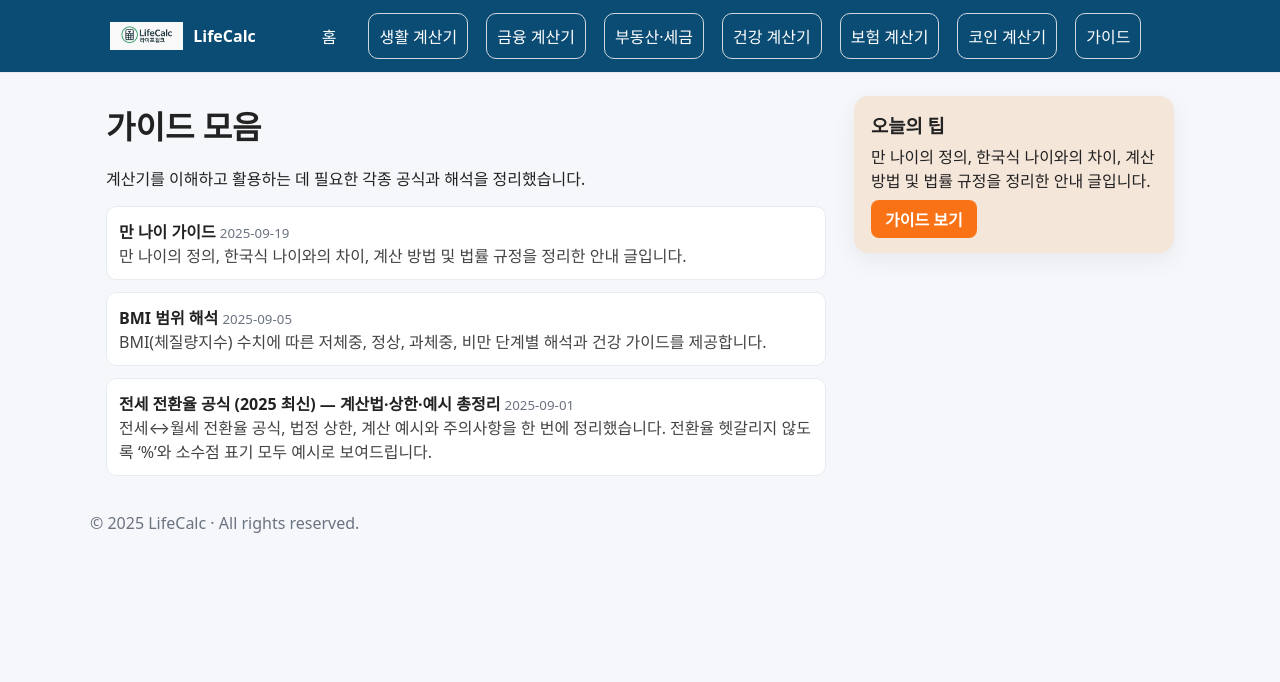
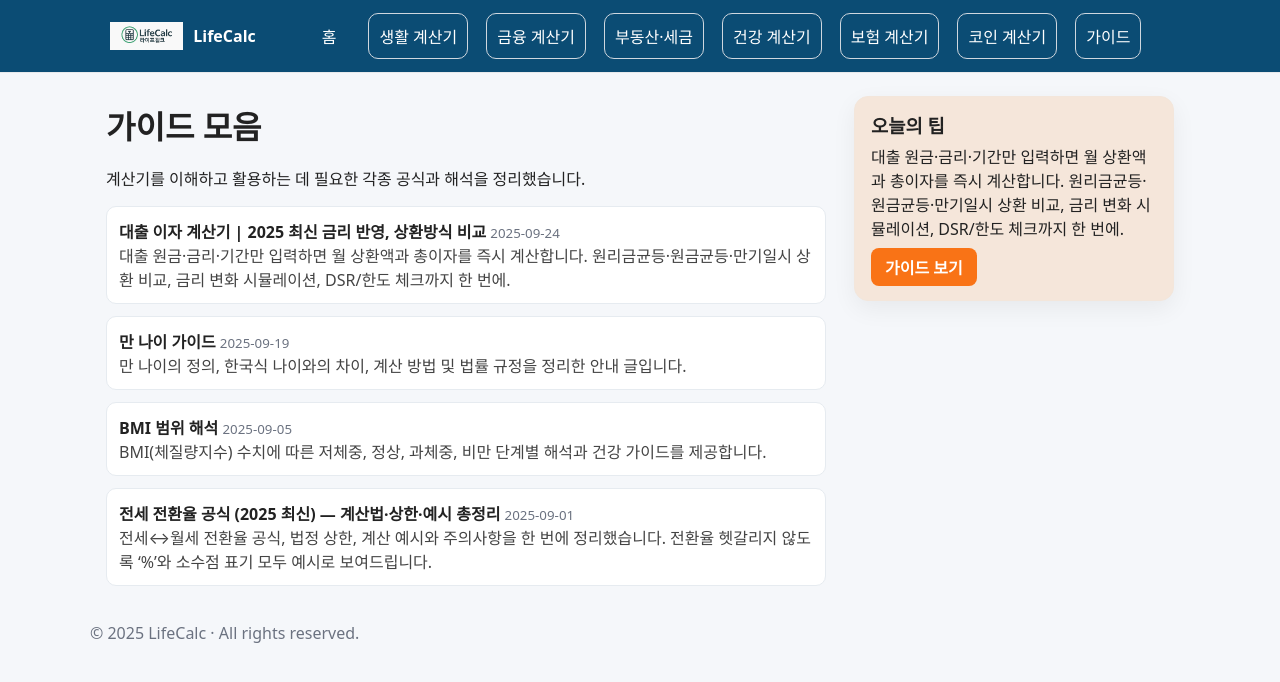
Before and after one commit to khai-lang/LifeCalc, a Jekyll site: the page built from guide/index.md, in a window 1280 px wide. Shown: the top 682 px of the page. Built offline with Jekyll 4.4.1, drawn with Linux system fonts in a browser that asks for light colours; some of the changed lines change nothing that is shown.

Commit message:
Update 2025-09-24-loan-interest.md

```diff
--- a/_posts/guide/2025-09-24-loan-interest.md
+++ b/_posts/guide/2025-09-24-loan-interest.md
@@ -1,131 +1,154 @@
 ---
 layout: post
-title: 대출 이자 계산기 | 2025 최신 금리 반영
-description: 대출 원금, 금리, 기간만 입력하면 월 상환액을 바로 계산할 수 있는 대출 이자 계산기입니다. 주택담보대출, 신용대출, 자동차할부 등 다양한 시뮬레이션 가능.
-permalink: /finance/loan-interest/
-section: finance
+title: 대출 이자 계산기 | 2025 최신 금리 반영, 상환방식 비교
+description: 대출 원금·금리·기간만 입력하면 월 상환액과 총이자를 즉시 계산합니다. 원리금균등·원금균등·만기일시 상환 비교, 금리 변화 시뮬레이션, DSR/한도 체크까지 한 번에.
+permalink: /guide/loan-interest/
+categories: [guide, finance]
+tags: [대출이자계산기, 원리금균등, 원금균등, 만기일시, 주택담보대출, 신용대출, 자동차할부]
 ---
 
 # 대출 이자 계산기 | 2025 최신 금리 반영
 
-대출을 앞두고 가장 궁금한 건 바로 **매달 갚아야 할 이자와 원금**입니다.
-이 페이지에서는 대출 원금, 금리, 기간만 입력하면 즉시 결과를 확인할 수 있는 **대출 이자 계산기**를 제공합니다.
+대출 전 가장 중요한 건 **매달 얼마를 갚아야 하는지**와 **총 이자**입니다.
+아래 가이드를 따라 **대출 이자 계산기**를 이용하면 몇 초 만에 정확한 금액을 확인할 수 있어요.
 
-👉 지금 바로 [대출 이자 계산기 실행하기](/finance/loan/)
+> 👉 바로 계산하기: **[대출 이자 계산기 실행](/finance/loan/)**
 
 ---
 
-## 📌 대출 이자 계산기 사용법
-1. **대출 금액**을 입력하세요. (예: 100,000,000 원)
-2. **연 이자율(%)**을 입력하세요. (예: 4%)
-3. **상환 기간(개월)**을 입력하고 ‘계산하기’를 클릭하세요.
+## 📌 사용법 (3단계)
+1. **대출 금액**(원)을 입력
+2. **연 이자율(%)**과 **상환 기간(개월)** 선택
+3. **상환 방식**(원리금균등/원금균등/만기일시) 선택 후 ‘계산’ 클릭
 
-➡️ 결과 화면에 월 상환액과 총 이자 금액이 표시됩니다.
+> 결과 화면에는 **월 상환액, 총 상환액(원금+이자), 총 이자**가 표시됩니다.
 
 ![대출 이자 계산기 화면 예시](../images/loan-calc-sample.png)
 
 ---
 
-## 📊 계산 예시
+## 📊 빠른 계산 예시
+- 대출 금액: **100,000,000원**
+- 연 이자율: **4%**
+- 상환 기간: **240개월(20년)**
+- 방식: **원리금균등**
 
-- 대출 금액: 100,000,000 원
-- 연 이자율: 4%
-- 상환 기간: 20년 (240개월)
+**월 상환액**: 약 **606,000원**
+**총 상환액**: 약 **145,440,000원** (원금 1억 + 이자 약 45,440,000원)
 
-**월 상환액**: 약 606,000원
-**총 상환액**: 약 145,440,000원
-
-👉 직접 확인해보려면 [대출 이자 계산기 실행](/finance/loan/)하세요.
+> 직접 수치 바꿔 보기 → **[계산기 열기](/finance/loan/)**
 
 ---
 
-## ✅ 대출 상환 방식 종류
+## 🔄 상환 방식 비교 요약
 
-대출 이자는 상환 방식에 따라 크게 달라집니다.
+| 구분 | 특징 | 장점 | 단점 | 적합한 경우 |
+|---|---|---|---|---|
+| 원리금균등 | 매달 동일 금액 납부 | 예측 쉬움, 가계 관리 용이 | 총이자 다소 큼 | **가장 일반적인 선택** |
+| 원금균등 | 원금 고정+이자 점감 | 총이자 절감 | 초반 월납부액 큼 | 초기 현금흐름 여유 있을 때 |
+| 만기일시 | 매달 이자만, 만기에 원금 | 초반 부담 낮음 | 만기 리스크, 총이자 큼 | 단기 자금·브릿지 용도 |
 
-- **원리금균등상환**: 매달 같은 금액 납부, 가장 일반적
-- **원금균등상환**: 초반 부담 크지만 전체 이자는 적음
-- **만기일시상환**: 만기 시 원금 일시 상환, 중도 위험 있음
-
-👉 상환방식별 차이는 [상환방식 비교 계산기](/finance/repayment-type/)에서 확인하세요.
+상세 비교는 👉 **[상환방식 비교 계산기](/finance/repayment-type/)**
 
 ---
 
-## 🔗 함께 보면 좋은 계산기
+## 📈 금리 변화 민감도(간단 시뮬)
+> 1억/240개월/원리금균등 기준
 
-- 👉 [DSR 계산기](/finance/dsr/) – 대출 한도 확인
-- 👉 [연봉 실수령액 계산기](/finance/salary/) – 내 소득 기준 대출 가능성 확인
-- 👉 [전세 ↔ 월세 전환 계산기](/realestate/rent-to-jeonse/) – 주거비 비교
-- 👉 [자동차 할부 계산기](/auto/loan/) – 차량 구매 시 할부 부담 확인
-- 👉 [세금 계산기 모음](/tax/) – 대출과 함께 고려해야 할 세금 체크
+| 금리(연%) | 월 상환액(원) | 총이자(원) |
+|---:|---:|---:|
+| 3% | ~ **554,000** | ~ 33,0백만 |
+| 4% | ~ **606,000** | ~ 45,4백만 |
+| 5% | ~ **660,000** | ~ 58,4백만 |
+
+금리 1%p 상승만으로도 **월 수만 원** 차이가 나므로, 갈아타기/만기 변경 시뮬을 권장합니다.
+→ **[금리 시뮬레이터](/finance/rate-sim/)**
 
 ---
 
-## ❓ 자주 묻는 질문 (FAQ)
-
-### 대출 이자 계산 방식은 어떻게 되나요?
-대출 계산기는 원리금균등상환 방식을 기본 적용합니다.
-원금균등, 만기일시 상환은 일부 금융기관에서 선택 가능합니다.
-
-### DSR과 대출이자는 어떤 관계가 있나요?
-DSR(총부채원리금상환비율)이 높으면 대출 한도가 줄어듭니다.
-👉 [DSR 계산기에서 직접 확인하기](/finance/dsr/)
-
-### 금리 인상 시 월 상환액은 어떻게 변하나요?
-금리가 1%p 오르면 월 상환액이 크게 늘어납니다.
-👉 [금리 시뮬레이터](/finance/rate-sim/)에서 미리 확인하세요.
+## ✅ 팁: 이자 줄이는 5가지 방법
+- **만기 연장/변경**으로 월 납부액 조정
+- 고금리 부채 **상환 또는 통합**
+- **원금 일부 상환**(중도수수료 확인)
+- **고정↔변동** 금리 전환 검토
+- 신용점수 관리(카드론·현금서비스 축소)
 
 ---
 
-## ✅ 마무리
+## 🔗 함께 보면 좋은 계산기/가이드
+- 대출 한도·규제 확인: **[DSR 계산기](/finance/dsr/)**
+- 내 월급 기준 상환여력: **[연봉 실수령액 계산기](/finance/salary/)**
+- 주거비 비교: **[전세↔월세 전환 계산기](/realestate/rent-to-jeonse/)**
+- 차량 구매 전 부담 체크: **[자동차 할부 계산기](/auto/loan/)**
+- 환율 영향: **[환율 계산기](/finance/fx/)**
+- 세금까지 한번에: **[세금 계산기 모음](/tax/)**
+- 🔁 **[온라인 계산기 메인으로 돌아가기](/)**
 
-대출을 진행하기 전에는 반드시 월 상환액과 총 이자를 확인해야 **불필요한 리스크**를 줄일 수 있습니다.
+---
 
-👉 지금 바로 [대출 이자 계산기 실행하기](/finance/loan/)
+## ❓ 자주 묻는 질문(FAQ)
+
+### 대출 이자 계산 공식은 무엇인가요?
+원리금균등은 **원금과 이자의 합이 매달 같도록** 계산하는 방식입니다.
+원금균등은 **원금 상환량이 고정**이고, 만기일시는 **만기에 원금을 일시 상환**합니다.
+
+### DSR과 어떤 관계가 있나요?
+DSR(총부채원리금상환비율)이 높으면 **대출 한도**가 줄어듭니다.
+→ **[DSR 계산기](/finance/dsr/)** 에서 즉시 확인하세요.
+
+### 중도상환 수수료는 어떻게 반영하나요?
+금융사마다 다르므로 실제 상환 전 **약정서의 수수료 규정**을 확인하세요.
+계산기는 이자를 단순 비교하는 용도로 활용하면 좋습니다.
+
+---
+
+## ✅ 정리 & 다음 액션
+대출 전 **월 상환액·총이자**를 꼭 체크하고, 금리/만기/상환방식을 비교하세요.
+바로 실전 계산하러 가기 → **[대출 이자 계산기](/finance/loan/)**
 
 ---
 
 <!-- FAQ Schema for SEO -->
 <script type="application/ld+json">
 {
-  "@context": "https://schema.org",
-  "@type": "FAQPage",
-  "mainEntity": [
+  "@context":"https://schema.org",
+  "@type":"FAQPage",
+  "mainEntity":[
     {
-      "@type": "Question",
-      "name": "대출 이자 계산 방식은 어떻게 되나요?",
-      "acceptedAnswer": {
-        "@type": "Answer",
-        "text": "대출 계산기는 원리금균등상환 방식을 기본 적용합니다. 원금균등, 만기일시 상환은 일부 금융기관에서 선택 가능합니다."
-      }
+      "@type":"Question",
+      "name":"대출 이자 계산 공식은 무엇인가요?",
+      "acceptedAnswer":{"@type":"Answer","text":"원리금균등은 매달 같은 금액을 납부하도록 계산하며, 원금균등은 원금을 일정하게 상환하고 이자는 점점 줄어듭니다. 만기일시는 만기에 원금을 일시 상환합니다."}
     },
     {
-      "@type": "Question",
-      "name": "DSR과 대출이자는 어떤 관계가 있나요?",
-      "acceptedAnswer": {
-        "@type": "Answer",
-        "text": "DSR(총부채원리금상환비율)이 높으면 대출 한도가 줄어듭니다."
-      }
+      "@type":"Question",
+      "name":"DSR과 어떤 관계가 있나요?",
+      "acceptedAnswer":{"@type":"Answer","text":"DSR(총부채원리금상환비율)이 높을수록 대출 한도가 줄어듭니다. 계산기로 본인의 DSR을 먼저 확인해 보세요."}
     },
     {
-      "@type": "Question",
-      "name": "금리 인상 시 월 상환액은 어떻게 변하나요?",
-      "acceptedAnswer": {
-        "@type": "Answer",
-        "text": "금리가 1%p 오르면 월 상환액이 크게 늘어납니다."
-      }
+      "@type":"Question",
+      "name":"중도상환 수수료는 어떻게 반영하나요?",
+      "acceptedAnswer":{"@type":"Answer","text":"금융기관마다 요율과 면제 기간이 달라 실제 상환 전 약정서를 확인해야 합니다. 본 계산기는 이자 비교·시뮬레이션 용도입니다."}
     }
   ]
 }
 </script>
 
+<!-- HowTo Schema: 사용법 노출용 -->
+<script type="application/ld+json">
+{
+  "@context":"https://schema.org",
+  "@type":"HowTo",
+  "name":"대출 이자 계산기 사용법",
+  "step":[
+    {"@type":"HowToStep","name":"대출 금액 입력","text":"대출 금액을 원화 기준으로 입력합니다."},
+    {"@type":"HowToStep","name":"금리와 기간 선택","text":"연 이자율(%)과 상환 기간(개월)을 입력합니다."},
+    {"@type":"HowToStep","name":"상환 방식 선택 후 계산","text":"원리금균등, 원금균등, 만기일시 중 하나를 선택하고 계산 버튼을 누릅니다."}
+  ],
+  "tool":[{"@type":"HowToTool","name":"온라인 대출 이자 계산기"}],
+  "url":"/finance/loan/"
+}
+</script>
 
-## 5. 더 알아보기
-- [대출 계산기](/finance/loan/) – 이자 및 상환액 계산
-- [DSR 계산기](/finance/dsr/) – 소득 대비 대출 상환 능력 확인
-- [전세↔월세 계산기](/realestate/rent-to-jeonse/) – 임대차 비교
-
----
 **정리:**
 대출 이자는 단순히 금리만 보는 게 아니라 **상환 방식**에 따라 부담이 달라집니다.
 👉 계산기를 활용해 미리 시뮬레이션하고, 여유 있는 상환 계획을 세우는 것이 중요합니다.
```
